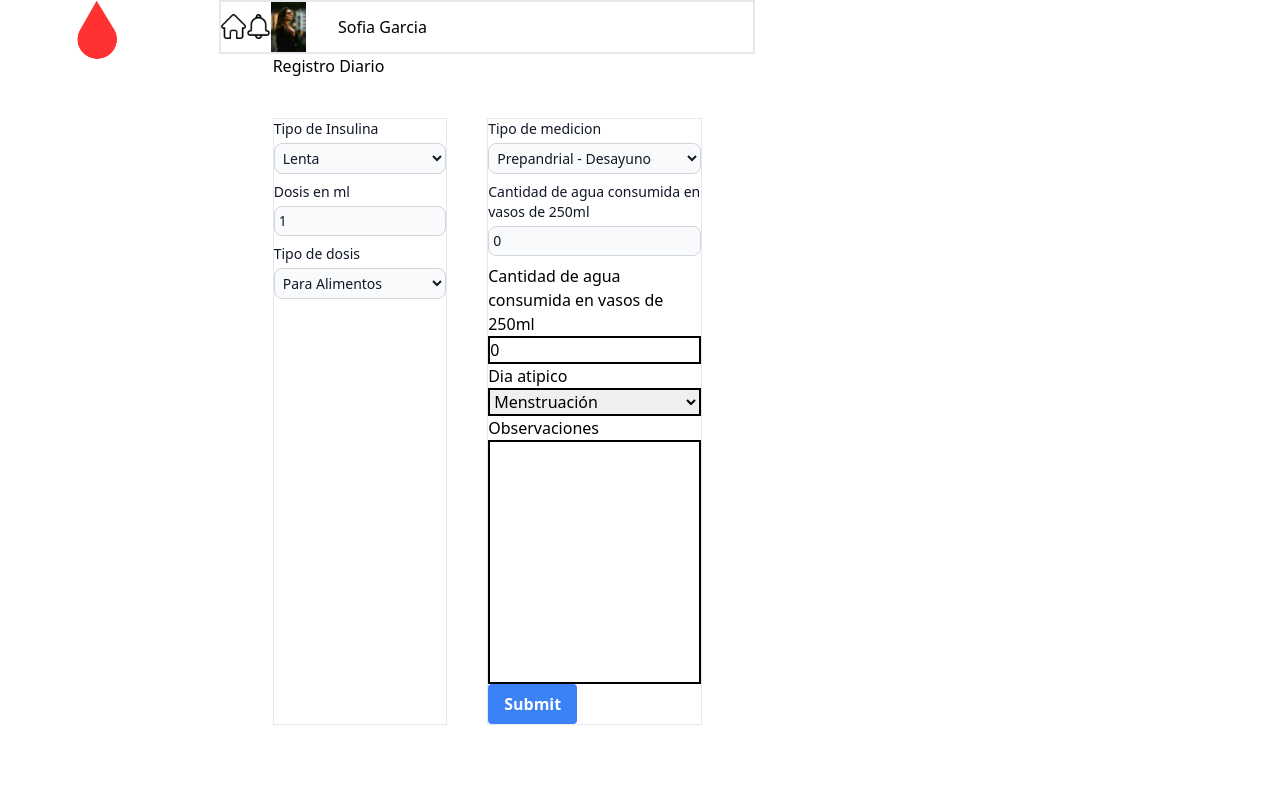
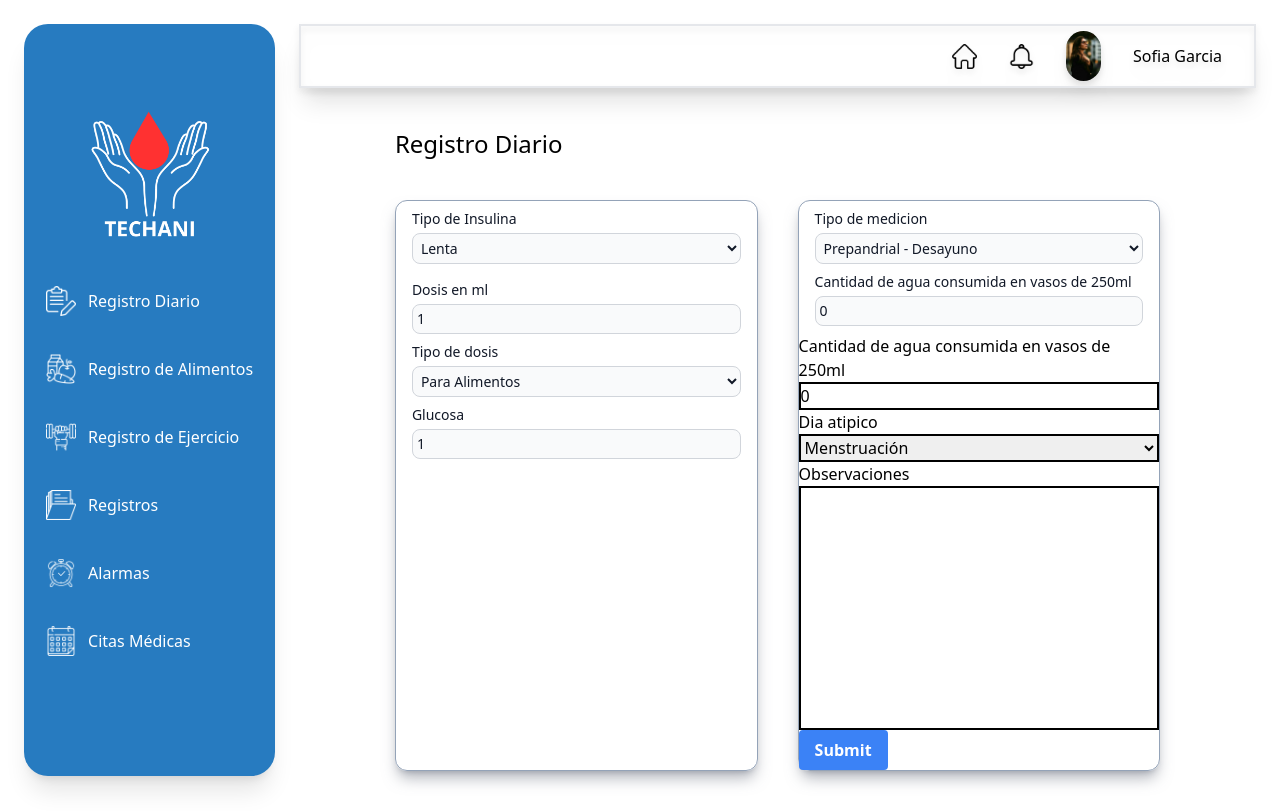
Before and after one commit to alfonsonadamas/Techani, a PHP site: page /registro.php in a window 1280 px wide. Before the commit the page ends 725 px from the top, so only its background shows below. Run offline with PHP 8.4, Linux system fonts and the light colour scheme.

Commit message:
Registro de Glucosa

```diff
--- a/public/registro.php
+++ b/public/registro.php
@@ -82,6 +82,10 @@
                         <option value="24_horas">24 Horas</option>
                       </select>
                     </div>
+                    <div class="ml-4 mr-4 flex mb-2 flex-col">
+                      <label for="glucosa" class="block mb-1 text-sm font-medium text-gray-900">Glucosa</label>
+                      <input type="number" name="glucosa" min="1" max="25" placeholder="1" value="1" class="bg-gray-50 border border-gray-300 p-1 text-gray-900 text-sm rounded-lg block">
+                    </div>
                   </div>
 
                   <div class="sm:w-1/2 border ml:2 mr:2 mb-5 sm:ml-5 sm:mb-10 shadow-lg shadow-gray-500/50 border-slate-400 rounded-xl">
```
Also changed, not shown: public/build/styles.css.
